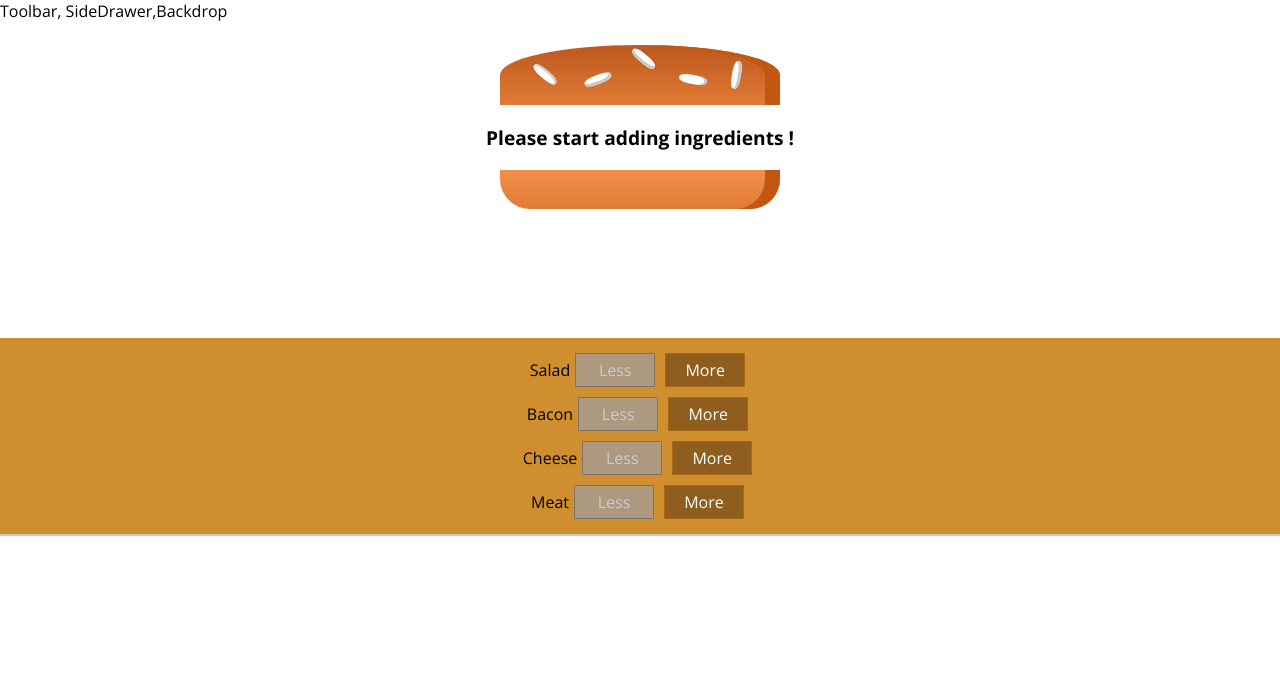
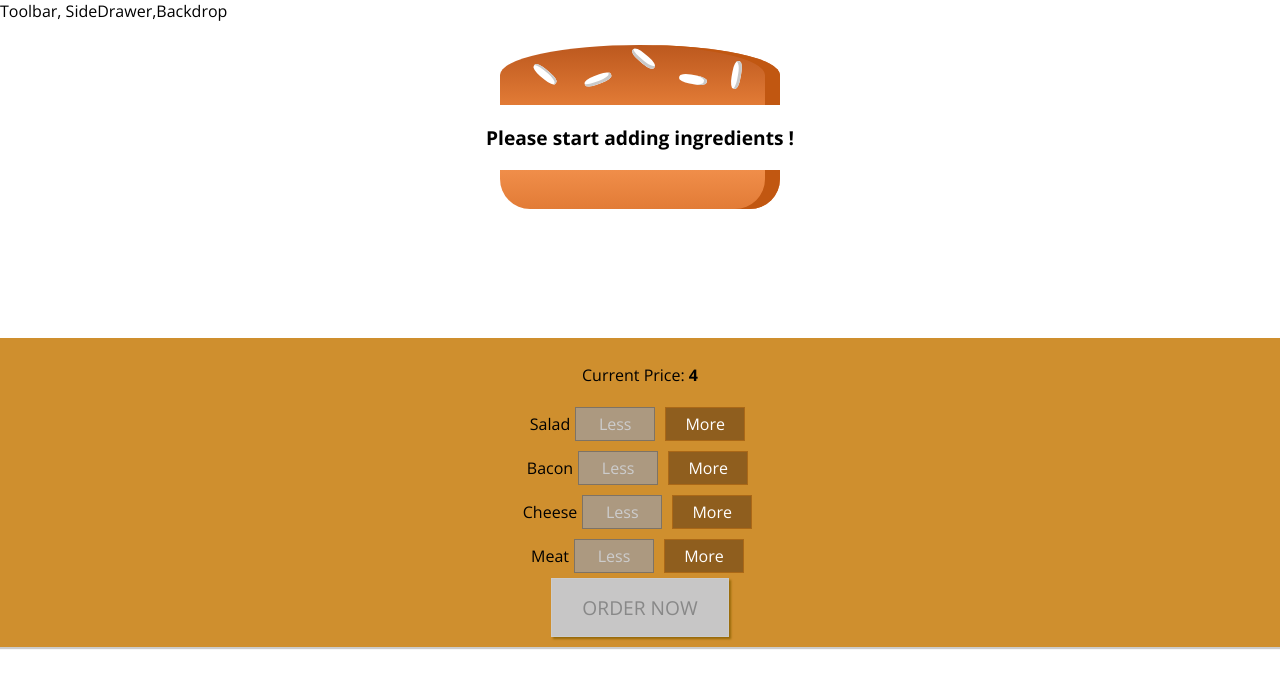
Before and after one commit to kaviraj07/Burger-App, a React app: page / in a window 1280 px wide. Shown: the top 688 px of the page. Built offline with nearby package versions, Linux system fonts and the light colour scheme.

Commit message:
Order btn added

```diff
--- a/src/components/Burger/BuildControls/BuildControls.js
+++ b/src/components/Burger/BuildControls/BuildControls.js
@@ -11,6 +11,9 @@
 const buildControls = (props) =>(
 
     <div className={classes.BuildControls}>
+
+        <p>Current Price: <strong>{props.price}</strong></p>
+
         {controls.map(ctrl => (
             <BuildControl
                 key={ctrl.label}
@@ -20,6 +23,9 @@
                 disabled={props.disabled[ctrl.type]}
             />
         ))}
+        <button
+            className={classes.OrderButton}
+            disabled={!props.purchasable}>ORDER NOW</button>
     </div>
 );
 
--- a/src/containers/BurgerBuilder/BurgerBuilder.js
+++ b/src/containers/BurgerBuilder/BurgerBuilder.js
@@ -19,9 +19,20 @@
             cheese:0,
             meat:0
         },
-        totalPrice:4
+        totalPrice:4,
+        purchasable:false
     }
 
+    updatePurchaseState (ingredients){
+        const sum =Object.keys(ingredients)
+            .map(igKey => {
+                return ingredients[igKey]
+            })
+            .reduce((sum,el) => {
+                return sum +el;
+            },0);
+            this.setState({purchasable:sum>0});
+    }
     addIngredientHandler =(type)=>{
         const oldCount =this.state.ingredients[type];
         const updatedCount=oldCount+1;
@@ -33,6 +44,7 @@
         const oldPrice=this.state.totalPrice;
         const newPrice=oldPrice+priceAddition;
         this.setState({totalPrice:newPrice,ingredients:updatedIngredients});
+        this.updatePurchaseState(updatedIngredients);
     }
 
     removeIngredientHandler =(type)=>{
@@ -47,8 +59,9 @@
         updatedIngredients[type]=updatedCount;
         const priceDeduction=INGREDIENTS_PRICES[type];
         const oldPrice=this.state.totalPrice;
-        const newPrice=oldPrice+priceDeduction;
+        const newPrice=oldPrice-priceDeduction;
         this.setState({totalPrice:newPrice,ingredients:updatedIngredients});
+        this.updatePurchaseState(updatedIngredients);
     }
 
     render(){
@@ -66,6 +79,8 @@
                     ingredientAdded={this.addIngredientHandler}
                     ingredientRemoved={this.removeIngredientHandler}
                     disabled={disabledInfo}
+                    price={this.state.totalPrice}
+                    purchasable={this.state.purchasable}
                 />
             </Aux>
         )
```
